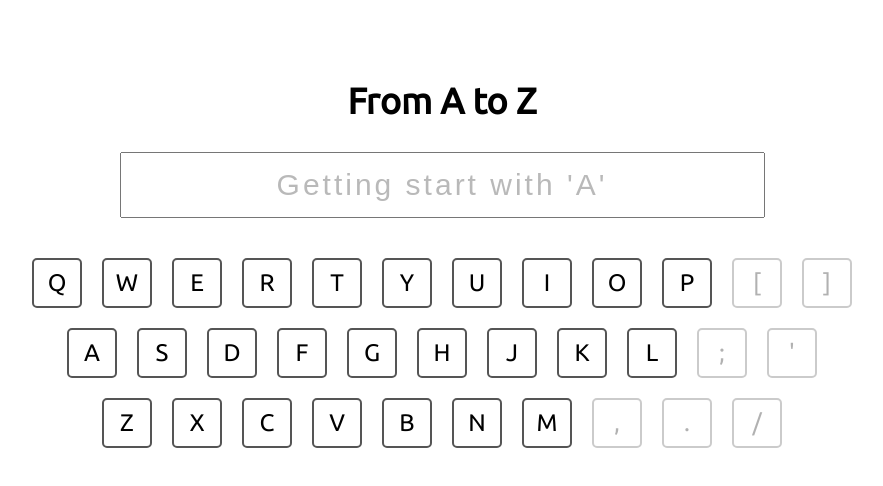
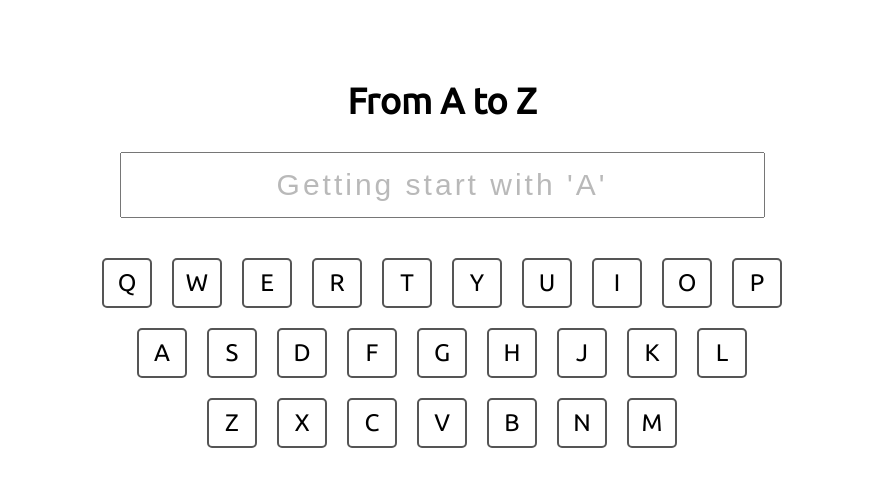
Before and after one commit to TSinChen/alphabet-typing, a React (Create React App) app: page / in a window 1280 px wide. Shown: the top 486 px of the page, without its empty margins (198-1081 px from the left). Built offline with nearby package versions, Linux system fonts and the light colour scheme.

Commit message:
chore: remove symbols

```diff
--- a/src/components/Keyboard/Keyboard.tsx
+++ b/src/components/Keyboard/Keyboard.tsx
@@ -1,5 +1,5 @@
 import { useCallback } from "react";
-import { notAlphabet, isTyped } from "../../utils/helper";
+import { isTyped } from "../../utils/helper";
 
 type Props = {
   inputs: string;
@@ -7,23 +7,22 @@ type Props = {
 };
 
 const KEYBOARD = {
-  row1: "QWERTYUIOP[]",
-  row2: "ASDFGHJKL;'",
-  row3: "ZXCVBNM,./",
+  row1: "QWERTYUIOP",
+  row2: "ASDFGHJKL",
+  row3: "ZXCVBNM",
 };
 
 const Keyboard = ({ inputs, validatedSetInputs }: Props) => {
   const getKeyStatusClass = useCallback(
     (key: string) => {
       if (isTyped(inputs, key)) return "typed";
-      if (notAlphabet(key)) return "symbol";
       return "";
     },
     [inputs]
   );
 
   const handleKeyClick = (key: string) => {
-    if (!(isTyped(inputs, key) || notAlphabet(key))) {
+    if (!isTyped(inputs, key)) {
       validatedSetInputs(inputs + key);
     }
   };
--- a/src/utils/helper.ts
+++ b/src/utils/helper.ts
@@ -1,4 +1,2 @@
 export const isTyped = (inputs: string, letter: string) =>
   inputs.includes(letter);
-
-export const notAlphabet = (char: string) => /[^a-zA-Z]/.test(char);
```
